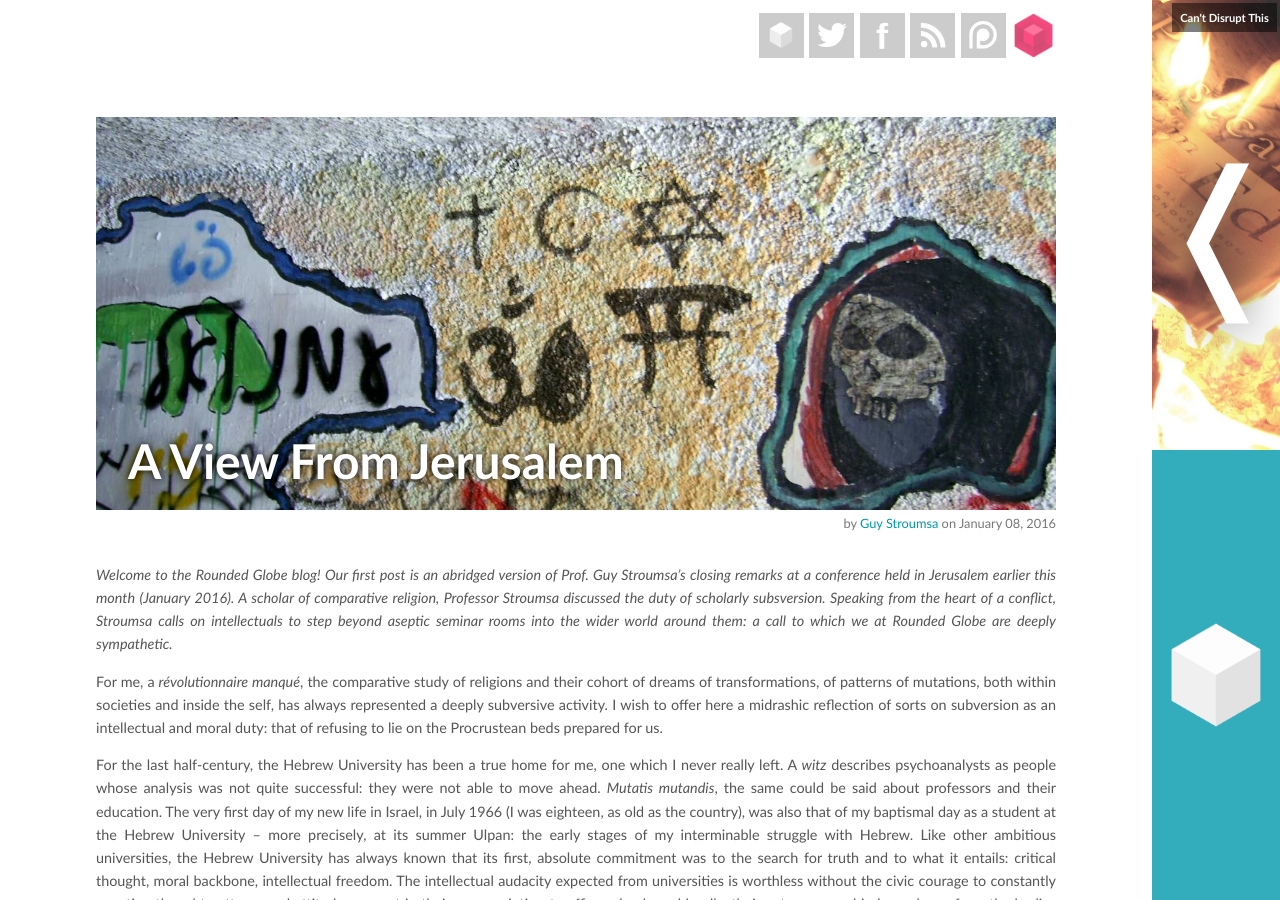
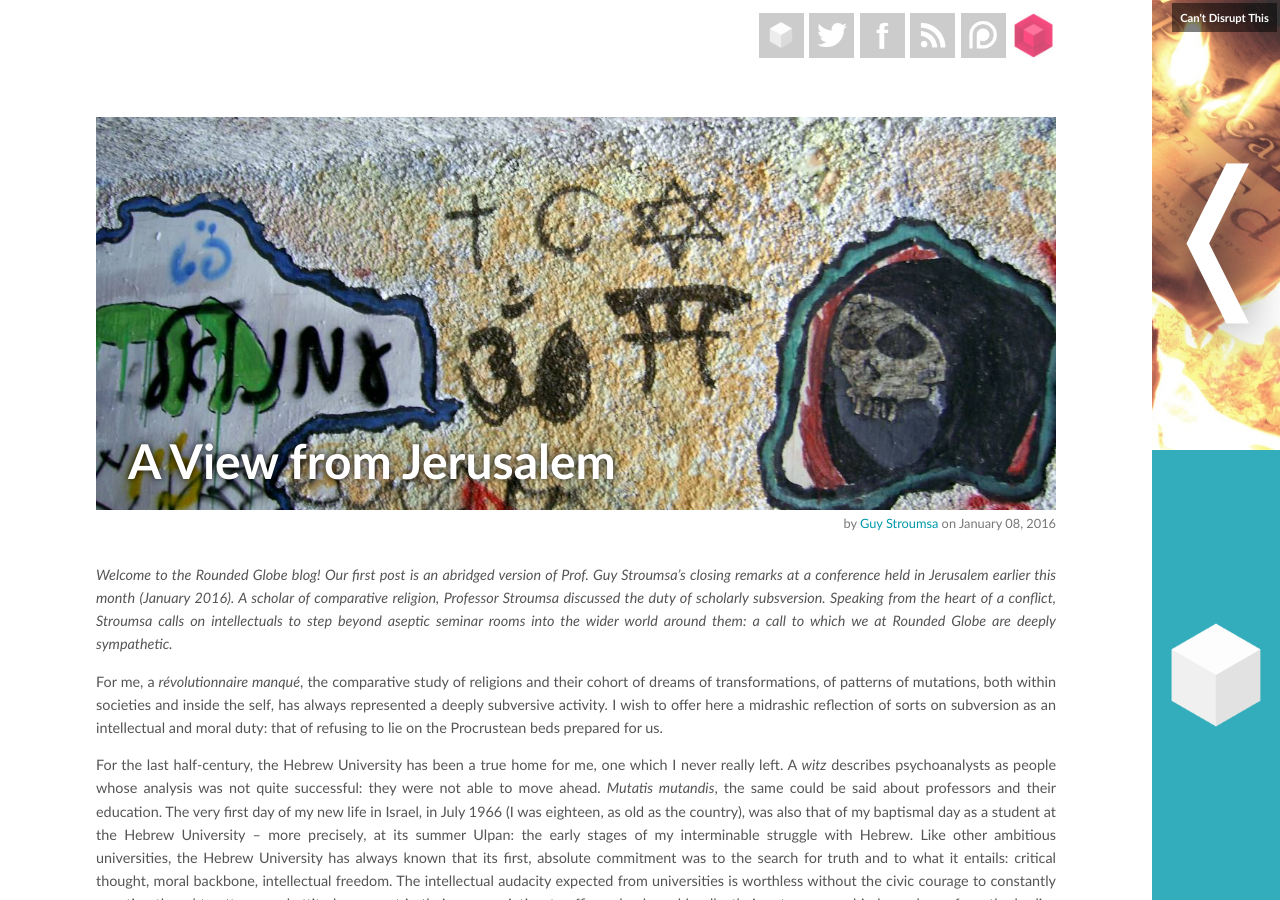
Before and after one commit to roundedglobe/roundedglobe.github.io, a Jekyll site: the page built from _posts/2016-01-8-a-view-from-Jerusalem.md, in a window 1280 px wide and 900 px high. Built offline with Jekyll 4.4.1, drawn with Linux system fonts in a browser that asks for light colours; comment, search, counter and statistics services are not loaded; part of the change alters nothing that is shown.

```diff
--- a/_posts/2016-01-8-a-view-from-Jerusalem.md
+++ b/_posts/2016-01-8-a-view-from-Jerusalem.md
@@ -3,6 +3,7 @@ published: true
 author: gstroumsa
 image: zeevveez_header.jpg
 description: A reflection on the humanities from the windows of the Hebrew University of Jerusalem
+title: "A View from Jerusalem"
 ---
 
 _Welcome to the Rounded Globe blog! Our first post is an abridged version of Prof. Guy Stroumsa's closing remarks at a conference held in Jerusalem earlier this month (January 2016). A scholar of comparative religion, Professor Stroumsa discussed the duty of scholarly subsversion. Speaking from the heart of a conflict, Stroumsa calls on intellectuals to step beyond aseptic seminar rooms into the wider world around them: a call to which we at Rounded Globe are deeply sympathetic._
```
